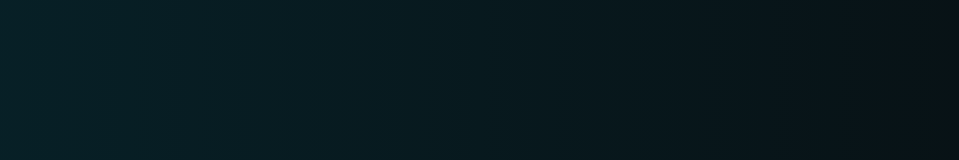
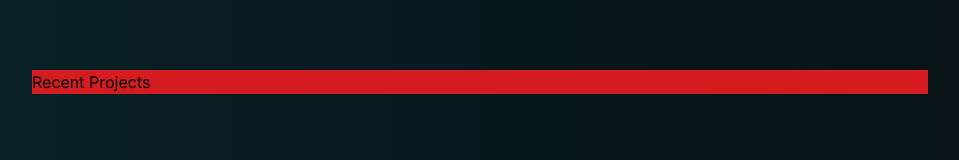
Before and after one commit to DerenB/portfolio-page, a React (Vite) app in the folder portfolio/: page / in a window 1280 px wide. Shown: the part 404-564 px from the top of the page, without its empty margins (160-1119 px from the left). Built offline with nearby package versions, Linux system fonts and the light colour scheme; a web font is replaced by a local one.

Commit message:
Reorganizing home page

```diff
--- /dev/null
+++ b/portfolio/Components/HomeIntroSection.jsx
@@ -0,0 +1,48 @@
+/* eslint-disable react/prop-types */
+
+import HomeSocialPageIcon from '../Components/HomeSocialPageIcon';
+
+const HomeIntroSection = (  ) => {
+
+    return (
+        <div className='homeIntroSection'>
+            <div className='homeIntroWords'>
+                <div className='homeIntroHeadline'>
+                    Hello There. I&apos;m <span>Deren</span>.
+                </div>
+
+                <div className='homeIntroParagraph'>
+                    Lorem ipsum odor amet, consectetuer
+                    adipiscing elit. Nisi cubilia iaculis
+                    luctus fusce praesent; dictum feugiat.
+                    Montes vulputate ad diam libero taciti sed
+                    molestie eu. Aenean maecenas eget lacinia
+                    imperdiet ut ornare. Dapibus eu tempus
+                    aenean vel pretium. Velit mollis mi potenti
+                    conubia eleifend phasellus nibh accumsan.
+                </div>
+
+                <div className='homeIntroIcons'>
+                    <HomeSocialPageIcon
+                        href="https://www.linkedin.com/in/deren-bozer/"
+                        id="icon-li"
+                        icon="../assets/LinkedInIcon.jpeg"
+                    />
+                    <HomeSocialPageIcon
+                        href="https://github.com/DerenB"
+                        id="icon-gh"
+                        icon="../assets/github-mark-white.jpg"
+                    />
+                </div>
+
+            </div>
+
+            <div className='homeIntroPic'>
+                <img src='../assets/ProfilePicture.png' />
+            </div>
+
+        </div>
+    )
+}
+
+export default HomeIntroSection
--- a/portfolio/Styles/Home.css
+++ b/portfolio/Styles/Home.css
@@ -88,6 +88,17 @@
 
 
 
+.homeProjectSection {
+    display: flex;
+    flex-direction: row;
+    width: 100%;
+    background-color: #D41C21;
+}
+
+
+
+
+
 @media only screen and (max-width: 2200px) {
     .homeMain {
         width: 60%;
--- a/portfolio/pages/Home.jsx
+++ b/portfolio/pages/Home.jsx
@@ -1,7 +1,7 @@
 import { useEffect, useState } from 'react';
 import '../Styles/Home.css'
 
-import HomeSocialPageIcon from '../Components/HomeSocialPageIcon';
+import HomeIntroSection from '../Components/HomeIntroSection';
 
 function Home() {
 
@@ -22,36 +22,10 @@ function Home() {
 
     return (
         <div className="homeMain">
+            <HomeIntroSection />
 
-            <div className='homeIntroSection'>
-                <div className='homeIntroWords'>
-                    <div className='homeIntroHeadline'>Hello There. I&apos;m <span>Deren</span>.</div>
-                    <div className='homeIntroParagraph'>
-                        Lorem ipsum odor amet, consectetuer
-                        adipiscing elit. Nisi cubilia iaculis
-                        luctus fusce praesent; dictum feugiat.
-                        Montes vulputate ad diam libero taciti sed
-                        molestie eu. Aenean maecenas eget lacinia
-                        imperdiet ut ornare. Dapibus eu tempus
-                        aenean vel pretium. Velit mollis mi potenti
-                        conubia eleifend phasellus nibh accumsan.
-                    </div>
-                    <div className='homeIntroIcons'>
-                        <HomeSocialPageIcon
-                            href="https://www.linkedin.com/in/deren-bozer/"
-                            id="icon-li"
-                            icon="../assets/LinkedInIcon.jpeg"
-                        />
-                        <HomeSocialPageIcon
-                            href="https://github.com/DerenB"
-                            id="icon-gh"
-                            icon="../assets/github-mark-white.jpg"
-                        />
-                    </div>
-                </div>
-                <div className='homeIntroPic'>
-                    <img src='../assets/ProfilePicture.png' />
-                </div>
+            <div className='homeProjectSection'>
+                <div>Recent <span>Projects</span></div>
             </div>
         </div>
     )
```
